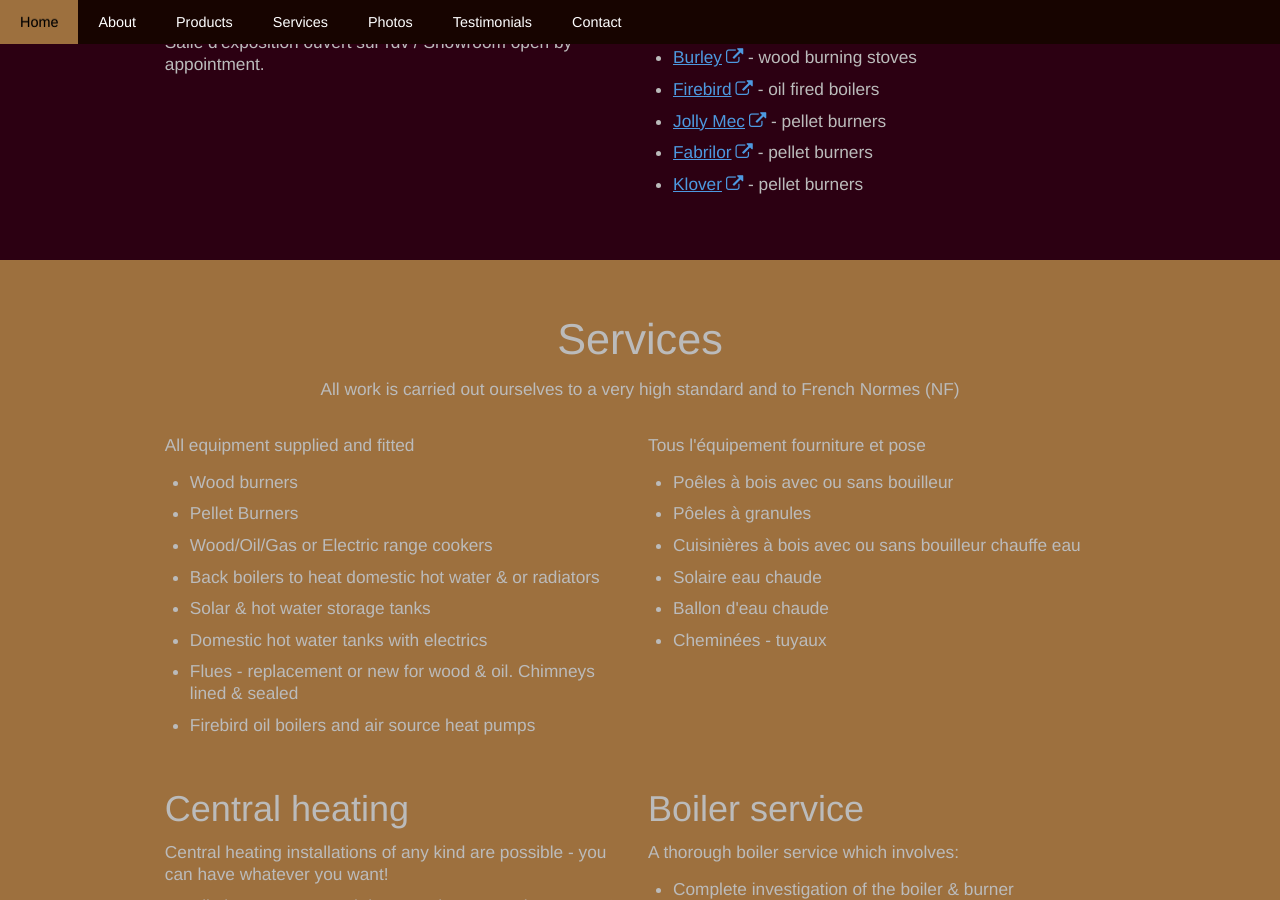
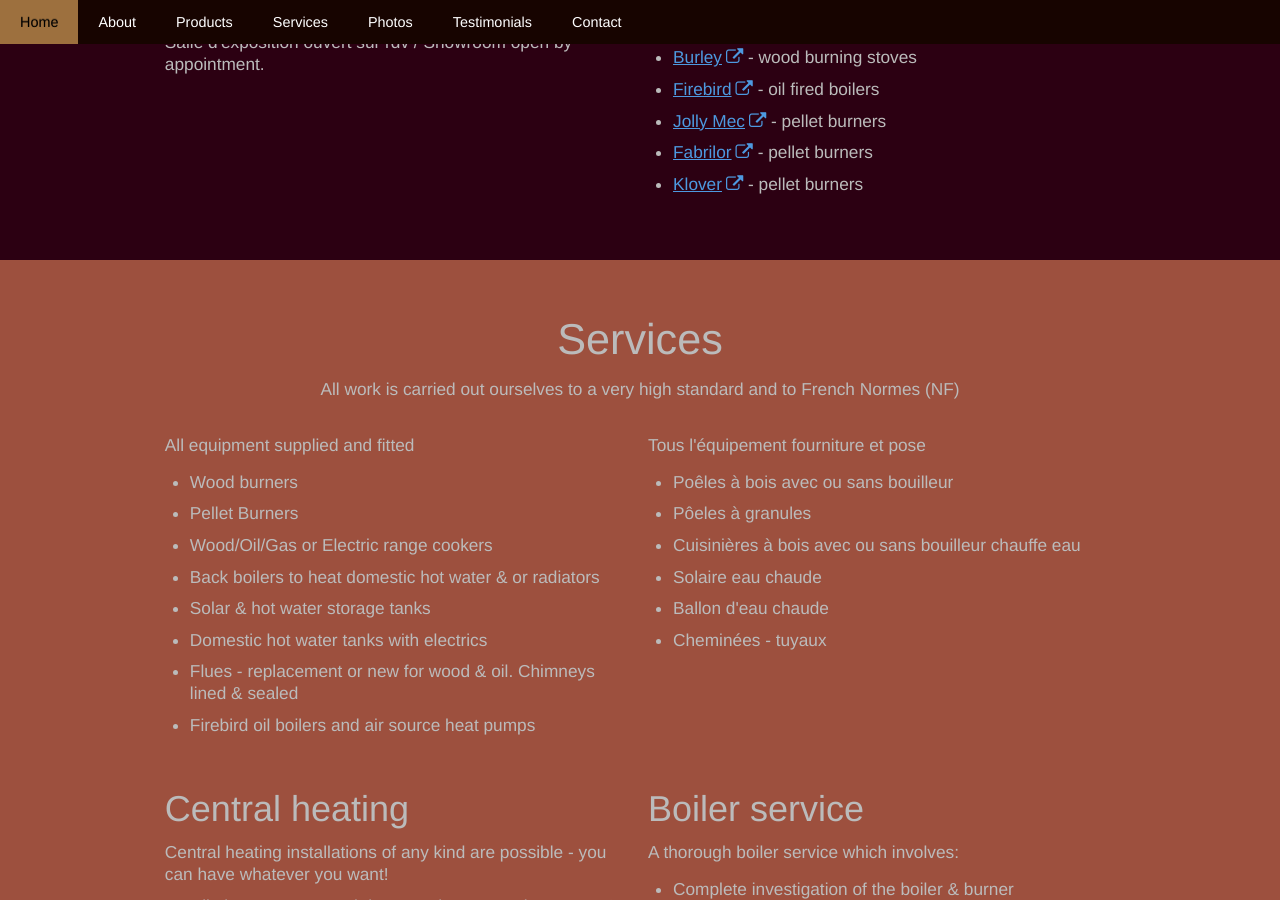
Before and after one commit to berthelemy/seanhendicott, a Jekyll site: the page built from index.md, in a window 1280 px wide and 900 px high, scrolled down 2020 px. Built offline with Jekyll 4.4.1, drawn with Linux system fonts in a browser that asks for light colours; nearby versions of some CDN libraries; some of the changed text lies outside the part shown.

Commit message:
Background colours

```diff
--- a/_layouts/default.html
+++ b/_layouts/default.html
@@ -133,25 +133,72 @@
     <section id="photos" class="background1 wide">
         <div class="col_12">
             <h2 class="center">Photos</h2>
-<div class="gallery center">
-{% for image in site.static_files %}
-    {% if image.path contains 'assets/photos/gallery' %}
-    {{ image.path }}
-        <a href="{{ site.baseurl }}{{ image.path }}"><img title="{{ image.basename }}" src="{{ site.baseurl }}{{ image.path }}" width="100" height="100" alt="{{ image.basename }}" />
-    {% endif %}
-{% endfor %}
-</div>
+            <h3 class="center">Woodburners</h3>
+            <div class="gallery center">
+            {% for image in site.static_files %}
+                {% if image.path contains 'assets/photos/gallery-wood-burners' %}
+                <div class="smallsquare">
+                    <a href="{{ site.baseurl }}{{ image.path }}"><img title="{{ image.basename }}" src="{{ site.baseurl }}{{ image.path }}" class="constrain-img" alt="{{ image.basename }}" /></a>
+                </div>
+                {% endif %}
+            {% endfor %}
+            </div>
+            <h3 class="center">Chimneys</h3>
+            <div class="gallery center">
+            {% for image in site.static_files %}
+                {% if image.path contains 'assets/photos/gallery-chimneys' %}
+                    <div class="smallsquare">
 
+                        <a href="{{ site.baseurl }}{{ image.path }}"><img title="{{ image.basename }}" src="{{ site.baseurl }}{{ image.path }}" class="constrain-img" alt="{{ image.basename }}" /></a>
+
+                </div>
+                {% endif %}
+            {% endfor %}
+            </div>
+
+            <h3 class="center">Fireplaces</h3>
             <div class="gallery center">
-                <a href="http://placehold.it/600x450/4D99E0/ffffff.png&text=600x450"><img src="http://placehold.it/100x100/4D99E0/ffffff.png&text=100x100" width="100" height="100" /></a>
-                <a href="http://placehold.it/600x450/75CC00/ffffff.png&text=600x450"><img src="http://placehold.it/100x100/75CC00/ffffff.png&text=100x100" width="100" height="100" /></a>
-                <a href="http://placehold.it/600x450/E49800/ffffff.png&text=600x450"><img src="http://placehold.it/100x100/E49800/ffffff.png&text=100x100" width="100" height="100" /></a>
-                <a href="http://placehold.it/600x450/E4247E/ffffff.png&text=600x450"><img src="http://placehold.it/100x100/E4247E/ffffff.png&text=100x100" width="100" height="100" /></a>
-                <a href="http://placehold.it/600x450/00C6E4/ffffff.png&text=600x450"><img src="http://placehold.it/100x100/00C6E4/ffffff.png&text=100x100" width="100" height="100" /></a>
-                <a href="http://placehold.it/600x450/E4DB0F/ffffff.png&text=600x450"><img src="http://placehold.it/100x100/E4DB0F/ffffff.png&text=100x100" width="100" height="100" /></a>
-                <a href="http://placehold.it/600x450/7400E4/ffffff.png&text=600x450"><img src="http://placehold.it/100x100/7400E4/ffffff.png&text=100x100" width="100" height="100" /></a>
-                <a href="http://placehold.it/600x450/C50000/ffffff.png&text=600x450"><img src="http://placehold.it/100x100/C50000/ffffff.png&text=100x100" width="100" height="100" /></a>
+            {% for image in site.static_files %}
+                {% if image.path contains 'assets/photos/gallery-fireplaces' %}
+                    <div class="smallsquare">
+                    <a href="{{ site.baseurl }}{{ image.path }}"><img title="{{ image.basename }}" src="{{ site.baseurl }}{{ image.path }}" class="constrain-img" alt="{{ image.basename }}" /></a>
+                </div>
+                {% endif %}
+            {% endfor %}
             </div>
+
+            <h3 class="center">Ground source heat pumps</h3>
+            <div class="gallery center">
+            {% for image in site.static_files %}
+                {% if image.path contains 'assets/photos/gallery-ground-source' %}
+                <div class="smallsquare">
+                    <a href="{{ site.baseurl }}{{ image.path }}"><img title="{{ image.basename }}" src="{{ site.baseurl }}{{ image.path }}" class="constrain-img" alt="{{ image.basename }}" /></a>
+                </div>
+                {% endif %}
+            {% endfor %}
+            </div>
+            <h3 class="center">Oil boilers</h3>
+            <div class="gallery center">
+            {% for image in site.static_files %}
+                {% if image.path contains 'assets/photos/gallery-oil-boilers' %}
+                <div class="smallsquare">
+                    <a href="{{ site.baseurl }}{{ image.path }}"><img title="{{ image.basename }}" src="{{ site.baseurl }}{{ image.path }}" class="constrain-img" alt="{{ image.basename }}" /></a>
+                </div>
+                {% endif %}
+            {% endfor %}
+            </div>
+            <h3 class="center">Underfloor heating</h3>
+            <div class="gallery center">
+            {% for image in site.static_files %}
+                {% if image.path contains 'assets/photos/gallery-underfloor' %}
+                <div class="smallsquare">
+                    <a href="{{ site.baseurl }}{{ image.path }}"><img title="{{ image.basename }}" src="{{ site.baseurl }}{{ image.path }}" class="constrain-img" alt="{{ image.basename }}" /></a>
+                </div>
+                {% endif %}
+            {% endfor %}
+            </div>
+
+
 
         </div>
     </section>
--- a/assets/style.css
+++ b/assets/style.css
@@ -72,12 +72,16 @@ font-family: "Arimo", arial, verdana, sans-serif;
 	color: #111;
 }
 
+.slideshow h4, .slideshow p {
+	width: 80%;
+}
+
 blockquote{
 	font-family: "Arimo", arial, verdana, sans-serif;
 	font-style: normal;
 	line-height: 2.2em;
 	font-size: 1em;
-	width: 80%;
+	width: 70%;
 	background: #f9f9f9;
 	border-left: 10px solid #ccc;
 	/*margin: 1.5em 10px;*/
@@ -310,8 +314,16 @@ background:#fff;
 }
 
 .background3 {
-	background-color: #9D703E;
+	background-color: #9D503E;
 }
+
+.smallsquare {
+	width: 100px;
+	height: 100px;
+	display:inline-block;
+}
+
+
 
 .square {
 	position: relative;
```
Also changed, not shown: assets/photos/gallery-fireplaces/New-Firplace-build--woodburner-installation/New fireplace 2.jpg (deleted), assets/photos/gallery-fireplaces/New-Firplace-build--woodburner-installation/P1030660.JPG.jpeg (deleted), assets/photos/gallery-fireplaces/New-Firplace-build--woodburner-installation/P1030664.JPG.jpeg (deleted), assets/photos/gallery-fireplaces/New-Firplace-build--woodburner-installation/P1050118.JPG.jpeg (deleted), assets/photos/gallery-underfloor/Underfloor-Heating/P1030871.JPG.jpeg (deleted).
